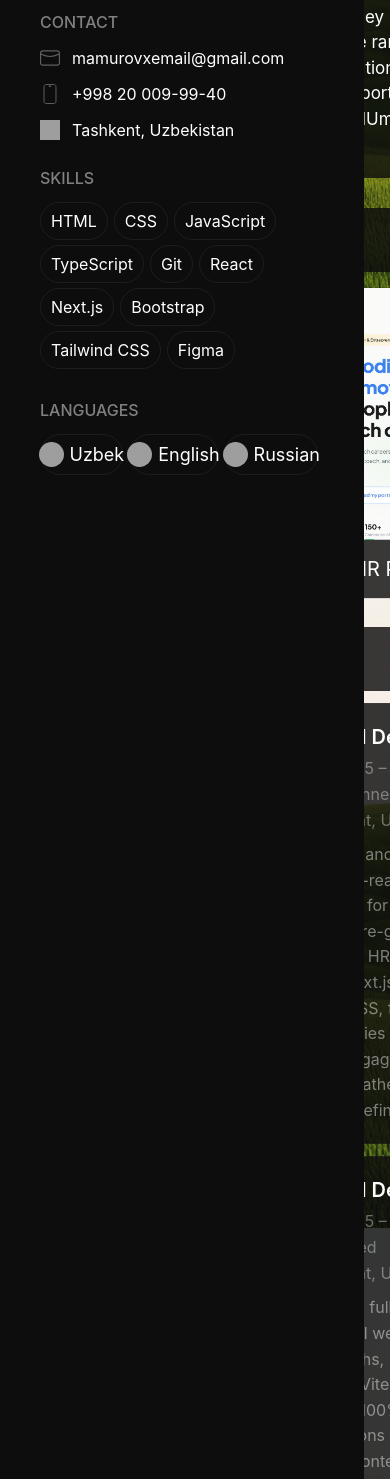
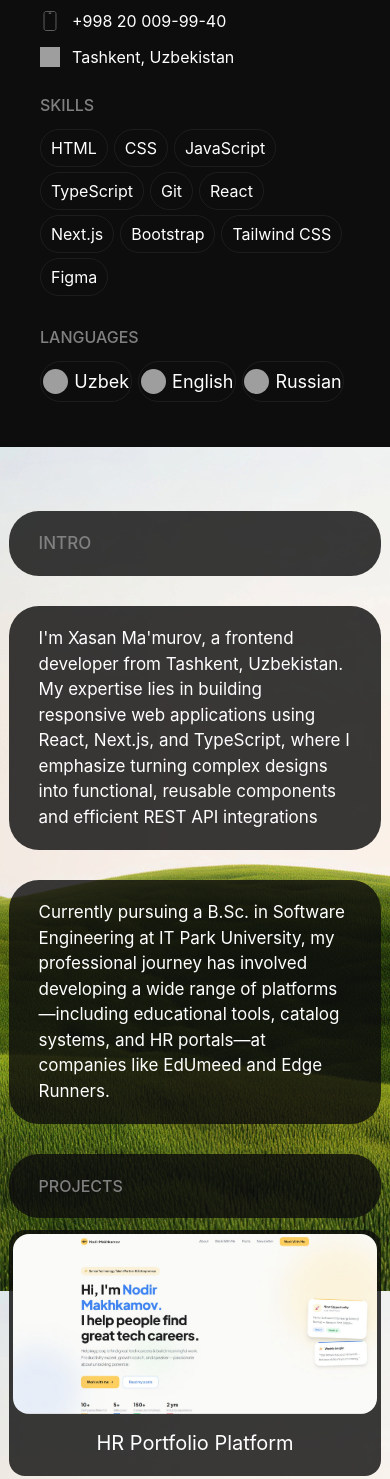
Before and after one commit to MXasan/portfolio-mcasyn, a React app: page / in a window 390 px wide. Shown: the part 460-1939 px from the top of the page. Built offline with nearby package versions, Linux system fonts and the light colour scheme; grey boxes are pictures that could not be loaded; the HTML template or start-up script is replaced by a standard one.

Commit message:
add responsive design

```diff
--- a/src/app/App.css
+++ b/src/app/App.css
@@ -1,6 +1,6 @@
 .App {
     display: flex;
-    flex-direction: row;
+
 }
 
 .left {
@@ -30,3 +30,42 @@
     background-attachment: fixed;
     overflow: hidden;
 }
+
+.forMobileParent {
+    display: none;
+    max-width: 520px;
+}
+
+@media screen and (max-width: 1100px) {
+    .App {
+        /* display: flex; */
+        flex-direction: column;
+    }
+
+    .left {
+        position: relative;
+        max-width: 100%;
+        display: flex;
+        align-items: center;
+        justify-content: center;
+        top: 0;
+    }
+
+    .left-side {
+        max-width: 520px;
+    }
+    .right-side{
+        padding: 40px;
+    }
+
+    .forMobileParent {
+        display: block;
+    }
+    .forDesktop {
+        display: none;
+    }
+
+    /* .right {
+        background-attachment: scroll;
+    } */
+}
--- a/src/leftSide/leftSideInfo/leftSideInfo.tsx
+++ b/src/leftSide/leftSideInfo/leftSideInfo.tsx
@@ -1,7 +1,7 @@
 const personalInfo = {
   name: "Xasan Ma'murov",
   photo: "Profile.jpg",
-  about: "Frontend Developer proficient in building dynamic web platforms and catalog applications using React and Next.js. Successfully delivered two production projects, translating Figma designs into responsive user interfaces through client collaboration.",
+  about: "Frontend Developer proficient in building dynamic web platforms applications using React and Next.js. Translating Figma designs into responsive user interfaces through client collaboration.",
 };
 const LeftSideInfo = () => {
   return (
--- a/src/rightSide/rightSide.css
+++ b/src/rightSide/rightSide.css
@@ -24,6 +24,12 @@
 
 .parent-card {
     padding: 0.25rem;
+    gap: 10px;
+}
+
+.card-content>img,
+.parent-card {
+    border-radius: 16px;
 }
 
 .card-content {
@@ -38,3 +44,6 @@
     font-size: 2.25rem;
     padding: 15px;
 }
+.forMobile{
+    margin-bottom: 12px;
+}
--- a/src/rightSide/rightSide.tsx
+++ b/src/rightSide/rightSide.tsx
@@ -5,13 +5,16 @@ import RightSideEducation from "./rightSideEducation/rightSideEducation";
 import RightSideContact from "./rightSideContact/rightSideContact";
 
 import "./rightSide.css";
-import RightSideCarousel from "./rightSideCarusel";
+import RightSideCarousel, {
+  RightSideCarouselForMobile,
+} from "./rightSideProjects";
 const RightSide = () => {
   return (
     <div className="right-side">
       <RightSideBgMaker />
       <RightSideIntro />
       <RightSideCarousel />
+      <RightSideCarouselForMobile  />
       <RightSideExperience />
       <RightSideEducation />
       <RightSideContact />
--- a/src/rightSide/rightSideCarusel.tsx
+++ b/src/rightSide/rightSideProjects.tsx
@@ -9,7 +9,7 @@ import {
 const projects = [
   {
     id: 1,
-    image: '/websitesImg/website4.jpg',
+    image: "/websitesImg/website4.jpg",
     title: "HR Portfolio Platform",
     tech: "Next.js · TypeScript · Tailwind CSS",
     Text: "Portfolio website for HR specialists with blog and job listings — currently in development at EdgeRunners.",
@@ -17,7 +17,7 @@ const projects = [
   },
   {
     id: 2,
-    image: '/websitesImg/website1.jpg',
+    image: "/websitesImg/website1.jpg",
     title: "Agent Catalog App",
     tech: "React · REST API",
     Text: "Catalog web app for agents with dynamic filtering and responsive layout.",
@@ -25,7 +25,7 @@ const projects = [
   },
   {
     id: 3,
-    image: '/websitesImg/website2.jpg',
+    image: "/websitesImg/website2.jpg",
     title: "Christmas Shop",
     tech: "Vanilla JS · HTML · CSS",
     Text: "Holiday-themed e-commerce shop built with pure JavaScript — no frameworks.",
@@ -33,7 +33,7 @@ const projects = [
   },
   {
     id: 4,
-    image: '/websitesImg/website3.jpg',
+    image: "/websitesImg/website3.jpg",
     title: "Hangman Game",
     tech: "JavaScript",
     Text: "Browser-based word game with game state logic, animations, and keyboard support.",
@@ -41,12 +41,11 @@ const projects = [
   },
 ];
 
-
 export function RightSideCarousel() {
   return (
     <>
       <p className="mini-titles box-for-element">Projects</p>
-      <Carousel className="carusel w-full sm:max-w-xs">
+      <Carousel className="carusel w-full sm:max-w-xs forDesktop">
         <CarouselContent>
           {projects.map((item, index) => (
             <CarouselItem key={index}>
@@ -69,8 +68,31 @@ export function RightSideCarousel() {
         </CarouselContent>
         <CarouselPrevious />
         <CarouselNext />
-      </Carousel >
+      </Carousel>
     </>
   );
 }
+
+export function RightSideCarouselForMobile() {
+  return (
+    <div className="forMobileParent">
+      {projects.map((item, index) => (
+        <div
+          key={index}
+          className="parent-card flex justify-items-center bg-foreground/80 forMobile"
+        >
+          <a href={item.link}>
+            <div className="card-content">
+              <img src={item.image} alt={item.title} />
+              <div className="card-text">
+                <p className="card-title text-xl text-cyan-50">{item.title}</p>
+              </div>
+            </div>
+          </a>
+        </div>
+      ))}
+    </div>
+  );
+}
+
 export default RightSideCarousel;
```
